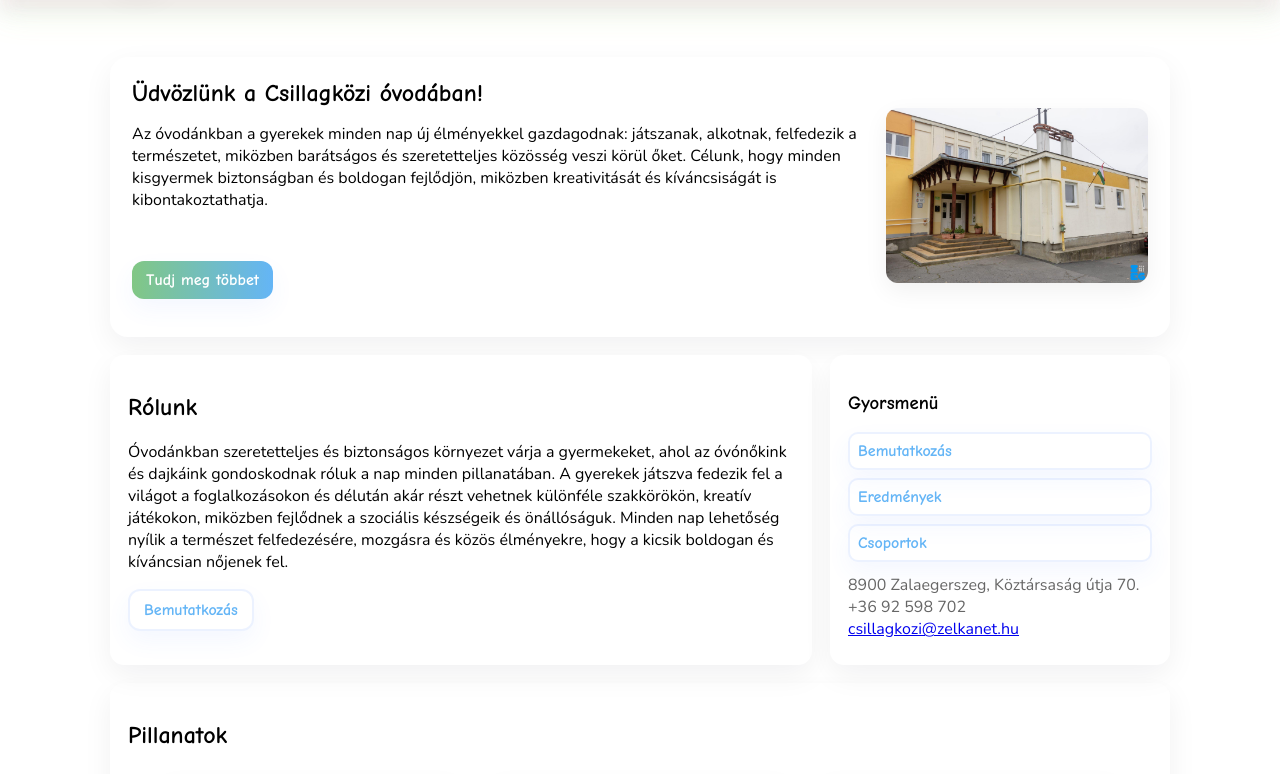
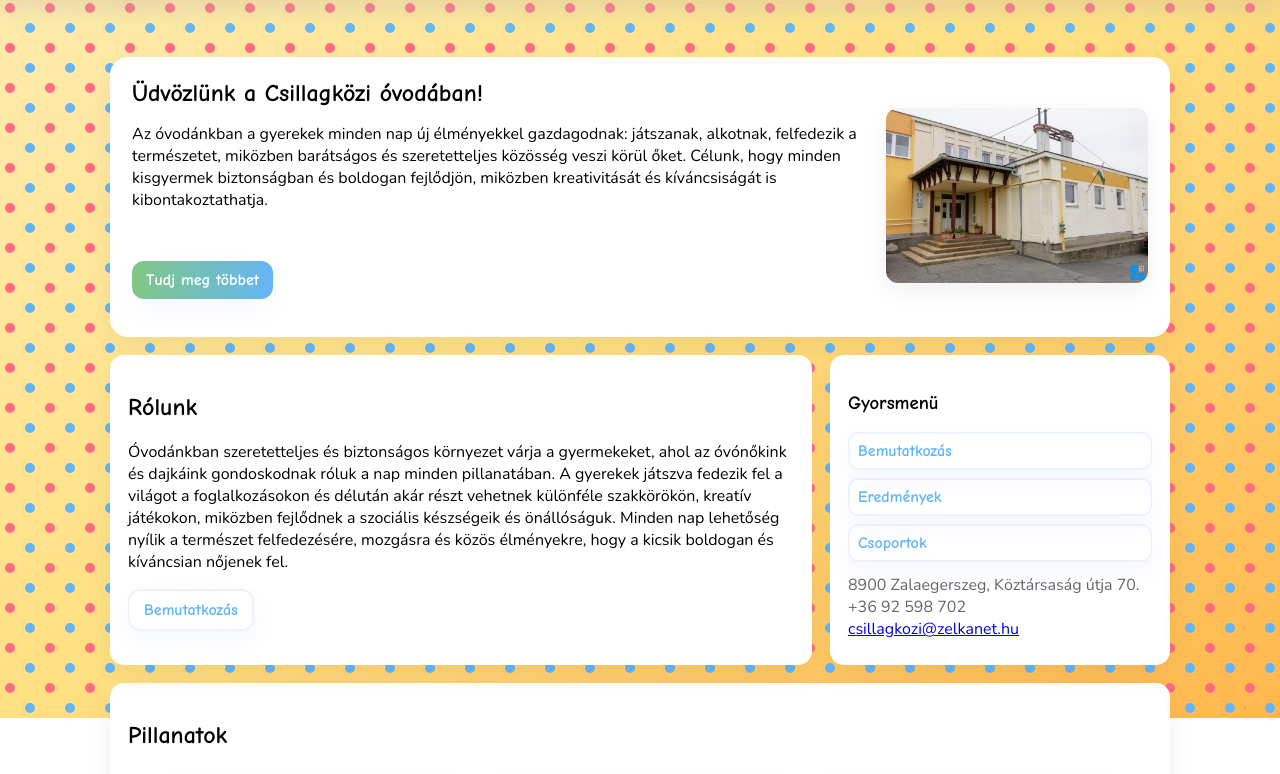
Before and after one commit to Benedek0420/Csillagkozi-ovoda, a plain HTML site: page index.html in a window 1280 px wide. Shown: the part 82-856 px from the top of the page. Drawn offline with nearby package versions, Linux system fonts and the light colour scheme.

Commit message:
Add files via upload

```diff
--- a/styles.css
+++ b/styles.css
@@ -45,7 +45,7 @@ body::before {
   width: 100%;
   height: 100%;
   z-index: -1;
-  background: url('../assets/hatter1.svg') center/cover no-repeat;
+  background: url('hatter1.svg') center/cover no-repeat;
   pointer-events: none;
 }
 
```
